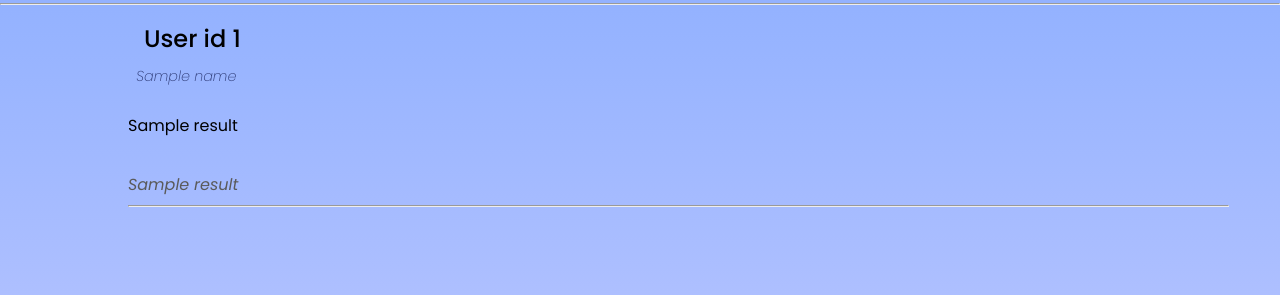
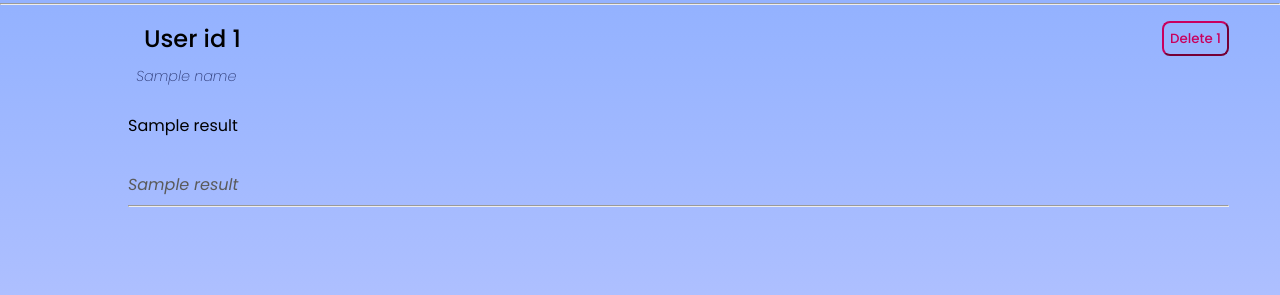
Before and after one commit to i-sergh/aps_test, a FastAPI app: template app/src/pages/templates/search.html in a window 1280 px wide. Shown: the part 101-396 px from the top of the page. Run offline with FastAPI, Linux system fonts and the light colour scheme; the template is opened without the code that fills it: most values are stand-ins (such as "Sample title", 1, 10 or a date in 2020).

Commit message:
delete method NOW deletes from elastic db; new fancy delete button on forms

```diff
--- a/app/src/pages/static/search.css
+++ b/app/src/pages/static/search.css
@@ -44,3 +44,18 @@
     font-style: italic;
     color: #5a5a5a;
 }
+
+.post-header{
+
+    display:flex;
+    justify-content: space-between;
+}
+
+.delete-btn{
+    font-family: 'Poppins', sans-serif;
+    font-weight: 500;
+    color: rgb(201, 0, 94);
+    background-color: rgba(255, 0, 0, 0);
+    border-color: rgb(201, 0, 94);
+    border-radius: 0.5rem;
+}
--- a/app/src/pages/templates/search.html
+++ b/app/src/pages/templates/search.html
@@ -3,13 +3,27 @@
 <!--  не забудь блок head   -->
 {% block head %}
 <link rel="stylesheet" href="{{ url_for('static', path='search.css') }}">
+<script>
+    function deletePost(id) {
+
+        fetch('http://127.0.0.1:8000/search/delete?id=' + id,  {
+            method: 'DELETE'
+        })
+        window.location.reload();
+}
+</script>
 {% endblock %}
 
 {% block content %}
     <div class="posts">
         {% for result in results.data %}
         <div class="post" id={{ result[0] }}>
-           <span class="user-id">User id {{ result[0] }}</span>
+            <div class="post-header">
+                <span class="user-id">User id {{ result[0] }}</span>
+                <button class="delete-btn" onclick="deletePost ({{ result[0] }} )">
+                    Delete {{ result[0] }}
+                </button>
+            </div>
                     <div class="rubrics">
                     {% for rubric in  result[1] %}
                          <div class="rubric">
--- a/app/src/search/router.py
+++ b/app/src/search/router.py
@@ -4,7 +4,7 @@ from sqlalchemy import select, delete, desc
 from sqlalchemy.ext.asyncio import AsyncSession
 
 from database import get_async_session
-from search.utils import get_ids_by_string_from_elastic
+from search.utils import get_ids_by_string_from_elastic, delete_by_id_from_elastic
 
 from search.models import documents_tb
 
@@ -45,6 +45,7 @@ async def delete_document_by_id (id:int, session: AsyncSession = Depends(get_asy
     query = delete(documents_tb).where(documents_tb.c.id == id)
     await session.execute(query)
     await session.commit()
+    delete_by_id_from_elastic(id)
     return {'code': 200, 'status':'success'}
 
 @router.get('/id/')
--- a/app/src/search/utils.py
+++ b/app/src/search/utils.py
@@ -14,3 +14,7 @@ def get_ids_by_string_from_elastic (req:str):
     }, size=1500)
 
     return [int(hint['_id']) for hint in resp['hits']['hits']]
+
+
+def delete_by_id_from_elastic(id:int):
+    es.delete(index=f"{ELASTIC_INDEX}",id=id)
```
